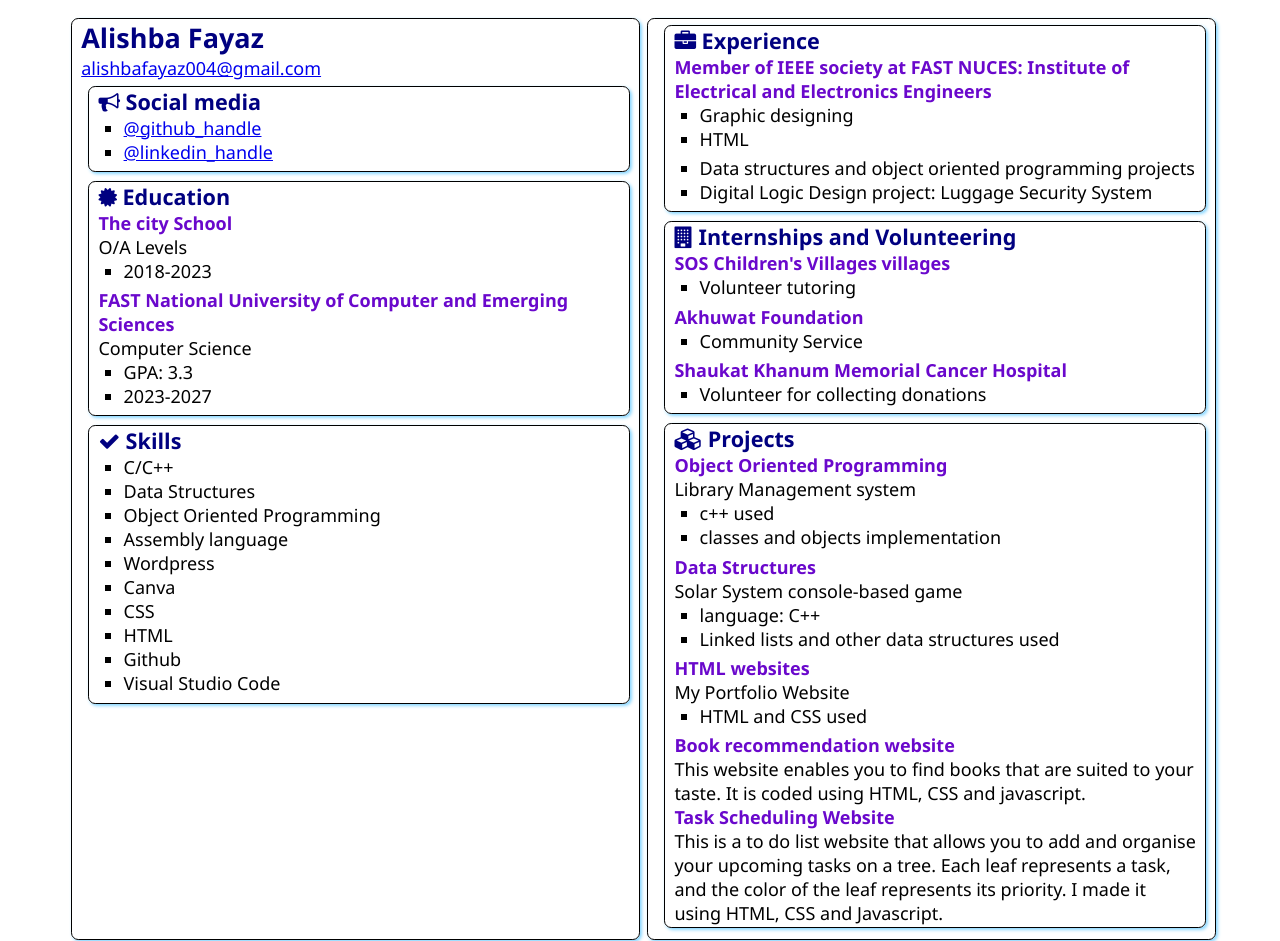
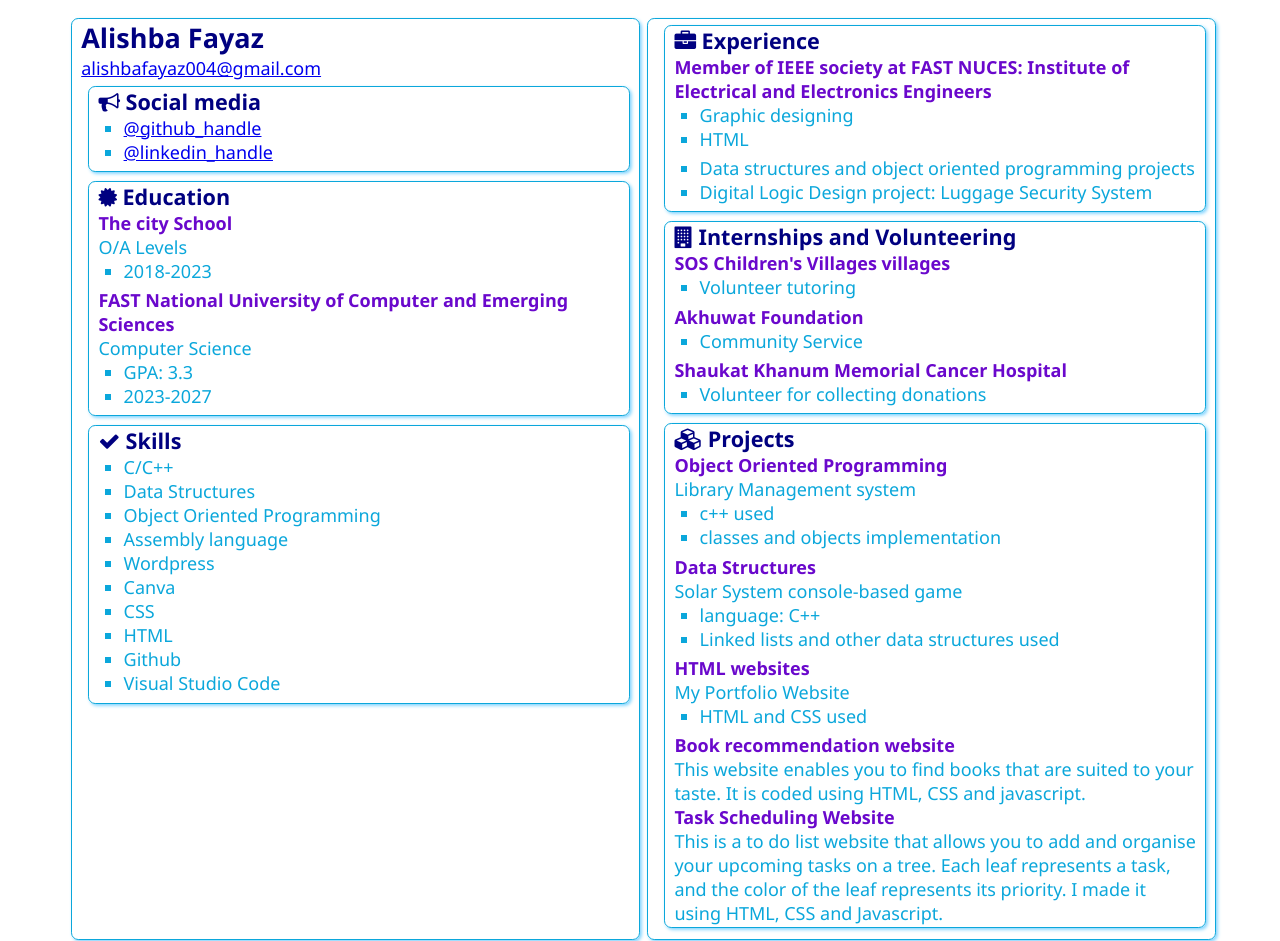
Before and after one commit to Alishba-Fayaz/my-static_website_portfolio, a plain HTML site: page src/index.html in a window 1280 px wide. Shown: the top 941 px of the page. Drawn offline with Linux system fonts and the light colour scheme.

Commit message:
Update style.css

```diff
--- a/src/style.css
+++ b/src/style.css
@@ -12,6 +12,7 @@ main {
 
 
 .box {
+    color: #0ba7db;
     box-shadow: .1em .1em .2em #80D4FF;
     border-radius: .4em;
     border-width: .01em;
```
